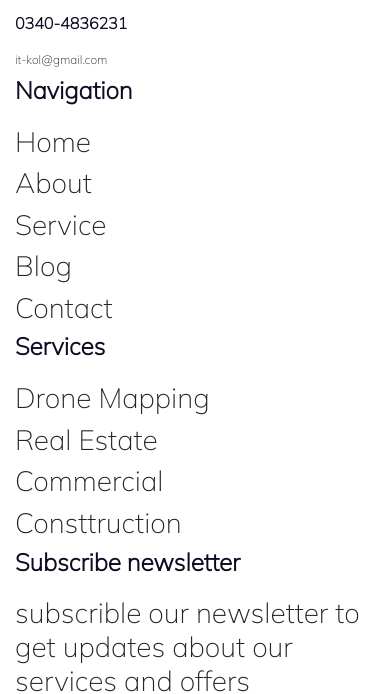
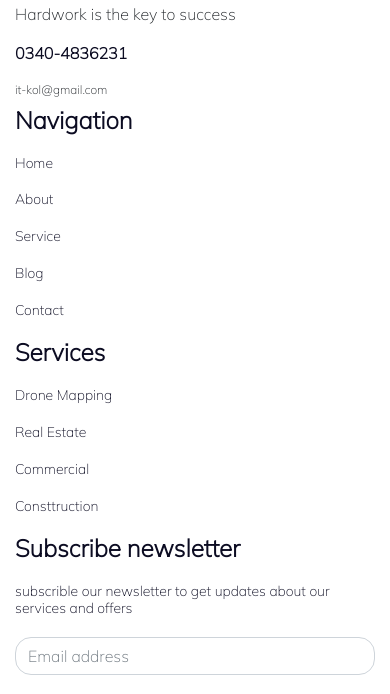
Before and after one commit to alihamzadev/IT-kol, a plain HTML site: page index.html in a window 390 px wide. Shown: the part 7931-8625 px from the top of the page. Drawn offline with nearby package versions, Linux system fonts and the light colour scheme.

Commit message:
footer updtaed

```diff
--- a/index.html
+++ b/index.html
@@ -244,15 +244,15 @@
   </section>
   <!--footer -->
   <section class="container-fluid">
-    <div class="row footer-div">
-      <div class="col-md-3">
+    <div class=" footer-div">
+      <div >
         <div class="newlogo">
-       <img class="banner-logo" src="./assets/newlogo.png" alt="logo"> <h2>IT-Kol</h2></div>
+       <img class="banner-logo" src="./assets/newlogo.png" alt="logo"> <h2 class="mob-title-nav">IT-Kol</h2></div>
         <h6 class="banner-heading">Hardwork is the key to success</h6>
         <h3 class="contact">0340-4836231</h3>
         <h3 class="mail">it-kol@gmail.com</h3>
       </div>
-      <div class="col-md-3">
+      <div >
         <h1 class="nav-title-footer">Navigation</h1>
         <h3 class="nav-link-footer">Home</h3>
         <h3 class="nav-link-footer">About</h3>
@@ -260,14 +260,14 @@
         <h3 class="nav-link-footer">Blog</h3>
         <h3 class="nav-link-footer">Contact</h3>
       </div>
-      <div class="col-md-3">
+      <div >
         <h1 class="nav-title-footer">Services</h1>
         <h3 class="nav-link-footer">Drone Mapping</h3>
         <h3 class="nav-link-footer">Real Estate</h3>
         <h3 class="nav-link-footer">Commercial</h3>
         <h3 class="nav-link-footer">Consttruction</h3>
       </div>
-      <div class="col-md-3">
+      <div class="fotter-mail-div">
         <h6 class="nav-title-footer">Subscribe newsletter</h6>
         <h3 class="nav-link-footer">subscrible our newsletter to get updates about our services and offers</h3>
         <div>
@@ -282,8 +282,9 @@
         </div>
 
       </div>
-      <div class="footer-line"><h6>Copyright 2021 All rights reserved | This template with <span><i class="fa fa-heart red" aria-hidden="true"></i></span> by <span class="pink-text"> colorlib </span></h6></div>
+
     </div>
+    <div class="footer-line"><h6>Copyright 2021 All rights reserved | This template with <span><i class="fa fa-heart red" aria-hidden="true"></i></span> by <span class="pink-text"> colorlib </span></h6></div>
   </section>
 
 </body>
--- a/style.css
+++ b/style.css
@@ -268,11 +268,18 @@ body {
 .banner-logo {
   margin-bottom: 30px;
 }
-
+.fotter-mail-div {
+  width: 20%;
+}
 .footer-div {
-  margin-bottom: 50px;
+  /* margin-bottom: 50px;
   min-height: 30vh;
-  margin-top: 50px;
+  margin-top: 50px; */
+  display: flex;
+  flex-direction: row;
+  justify-content: space-around;
+  margin-top: 80px;
+  margin-bottom: 25px;
 }
 
 .banner-heading {
@@ -295,7 +302,7 @@ body {
   align-items: center;
   justify-content: center;
   flex-grow: 1;
-  margin-top: 20px;
+  margin-bottom: 20px;
   text-align: center;
 }
 .pink-text {
@@ -310,10 +317,9 @@ body {
   font-weight: bold;
   color: rgb(12, 12, 34);
 }
-.pink .nav-link-footer {
+.nav-link-footer {
   font-size: 14px;
   margin-bottom: 20px;
-  font-weight: bold;
   color: rgba(12, 12, 34, 255);
 }
 .newlogo {
@@ -459,6 +465,19 @@ body {
     text-align: left;
     margin-top: 20px;
   }
+  .fotter-mail-div {
+    width: 100%;
+  }
+  .footer-div {
+    /* margin-bottom: 50px;
+    min-height: 30vh;
+    margin-top: 50px; */
+    display: flex;
+    flex-direction: column;
+    /* justify-content: space-around; */
+    margin-top: 80px;
+    margin-bottom: 30px;
+  }
   .industry-section {
     padding: 0px;
   }
```
